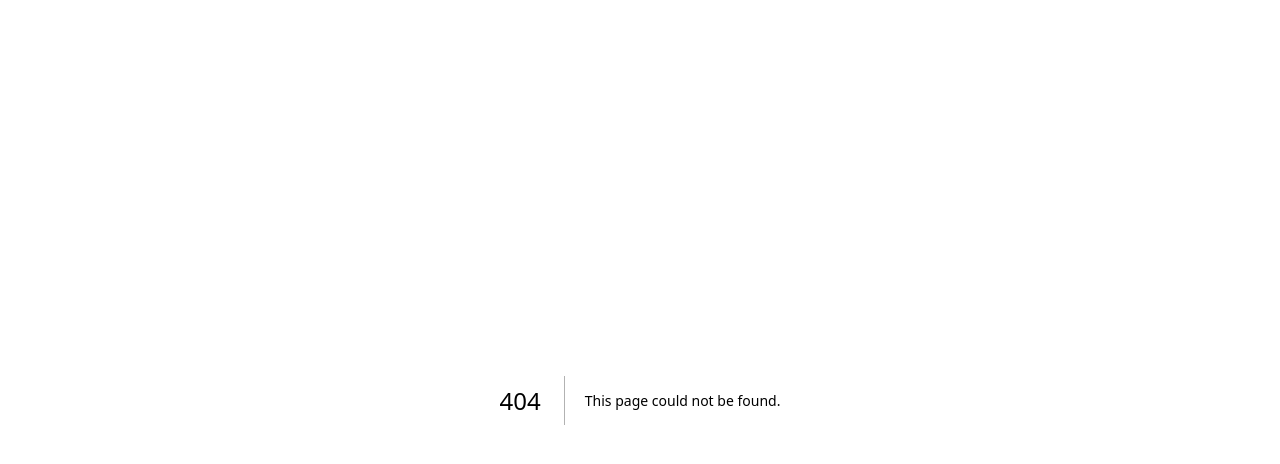
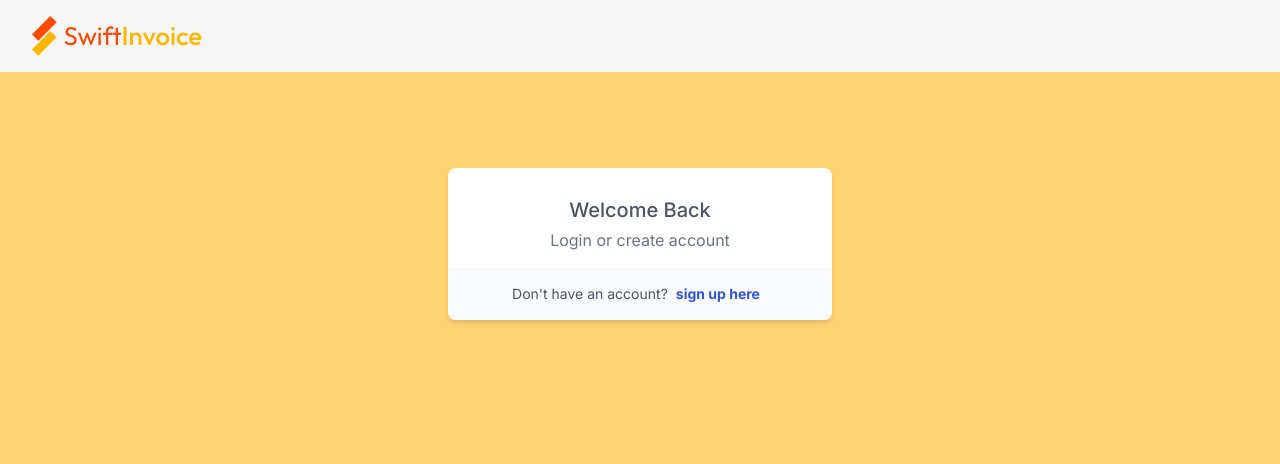
Before and after one commit to Jude-dev46/swiftinvoice, a Next.js app: page /auth/login in a window 1280 px wide. Before the commit this address had no page. Shown: the top 464 px of the page. Built offline with nearby package versions, Linux system fonts and the light colour scheme.

Commit message:
completed the login page

```diff
--- /dev/null
+++ b/app/auth/login/page.js
@@ -0,0 +1,38 @@
+"use client";
+import Navbar from "../../components/ui/Navbar";
+const page = () => {
+  return (
+    <div className="bg-[#ffd372] h-[100dvh]" >
+      <Navbar />
+
+      <div className="w-full max-w-sm mx-auto overflow-hidden bg-white rounded-lg shadow-md mt-24 ">
+        <div className="px-6 py-4">
+          <h3 className="mt-3 text-xl font-medium text-center text-gray-600 ">
+            Welcome Back
+          </h3>
+
+          <p className="mt-1 text-center text-gray-500 ">
+            Login or create account
+          </p>
+
+
+        </div>
+
+        <div className="flex items-center justify-center py-4 text-center bg-gray-50">
+          <span className="text-sm text-gray-600 dark:text-gray-200">
+            Don't have an account?{" "}
+          </span>
+
+          <a
+            href="#"
+            className="mx-2 text-sm font-bold text-[#3155D3] hover:underline"
+          >
+            sign up here
+          </a>
+        </div>
+      </div>
+    </div>
+  );
+};
+
+export default page;
--- /dev/null
+++ b/app/components/ui/Navbar.js
@@ -0,0 +1,18 @@
+'use client'
+import Image from 'next/image'
+import logo from '../../../public/logo-text.svg'
+
+const Navbar = () => {
+  return (
+    <div>
+    <div className='px-4 sm:px-8 py-4 flex justify-start bg-[#F6F6F6]'>
+            <Image src={logo} alt="logo" className=' w-[8.5rem] sm:w-auto h-10 sm:h-19'priority={true}/>
+
+
+        </div>
+
+    </div>
+  )
+}
+
+export default Navbar
```
Also changed, not shown: app/auth/page.js (added), public/logo-text.svg (added).
